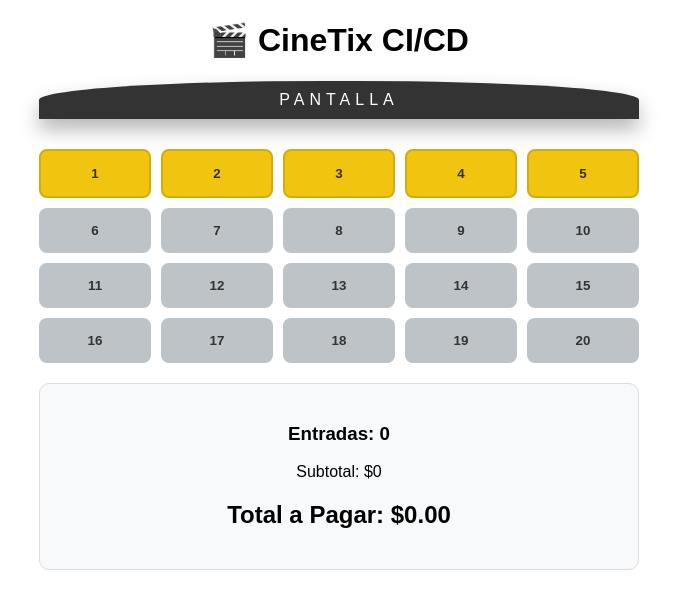
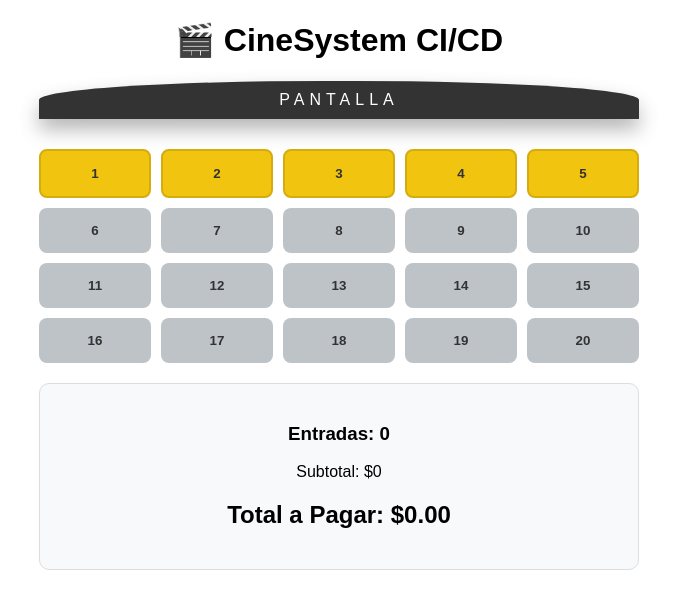
Before and after one commit to AnthonyReyes19/cinesystem-cicd, a React (Vite) app: page / in a window 1280 px wide. Shown: the top 608 px of the page, without its empty margins (301-978 px from the left). Built offline with nearby package versions, Linux system fonts and the light colour scheme.

Commit message:
Cambio menor

```diff
--- a/src/App.jsx
+++ b/src/App.jsx
@@ -37,7 +37,7 @@
 
   return (
     <div className="cine-container">
-      <h1>🎬 CineTix CI/CD</h1>
+      <h1>🎬 CineSystem CI/CD</h1>
       <div className="pantalla">PANTALLA</div>
 
       <div className="sala">
```
